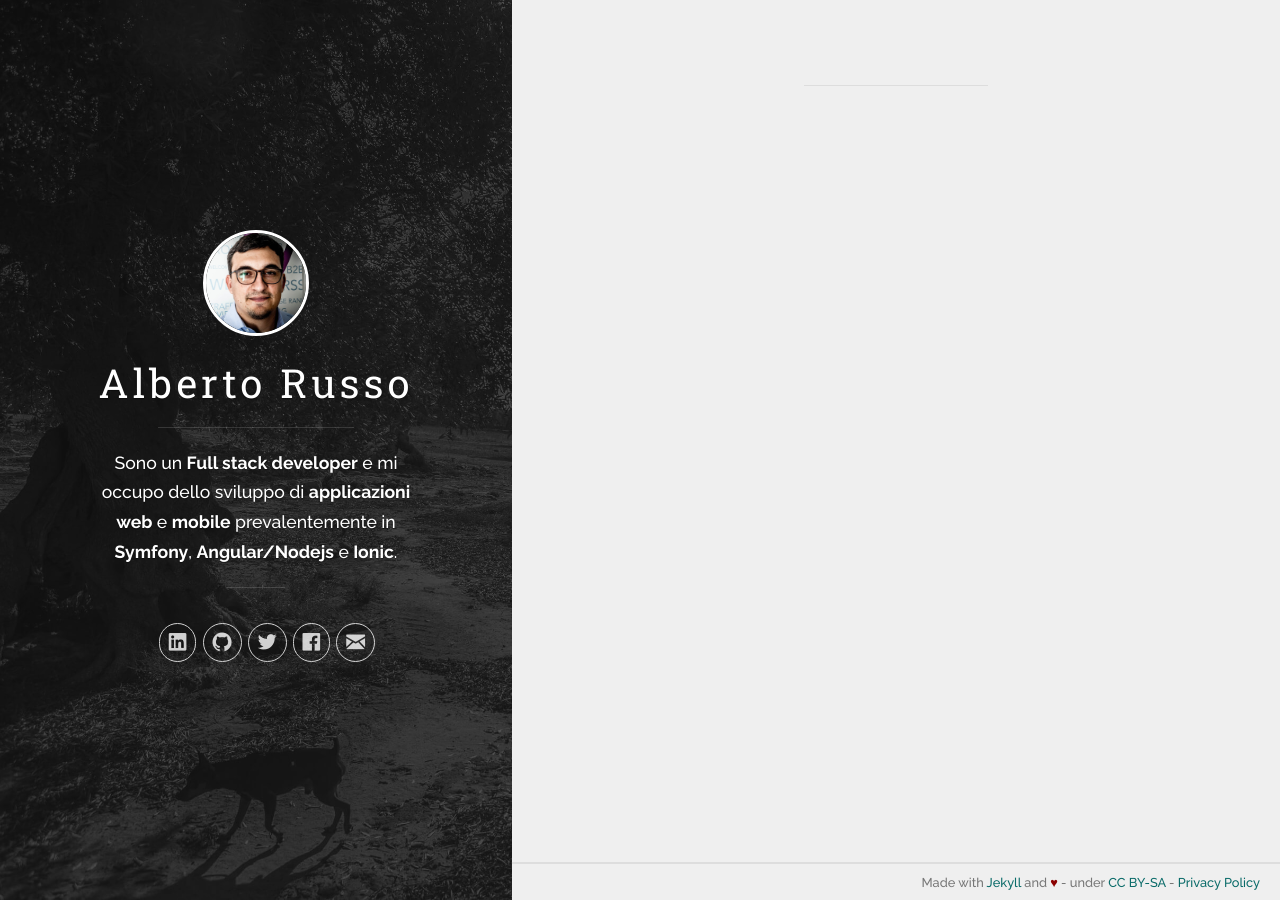
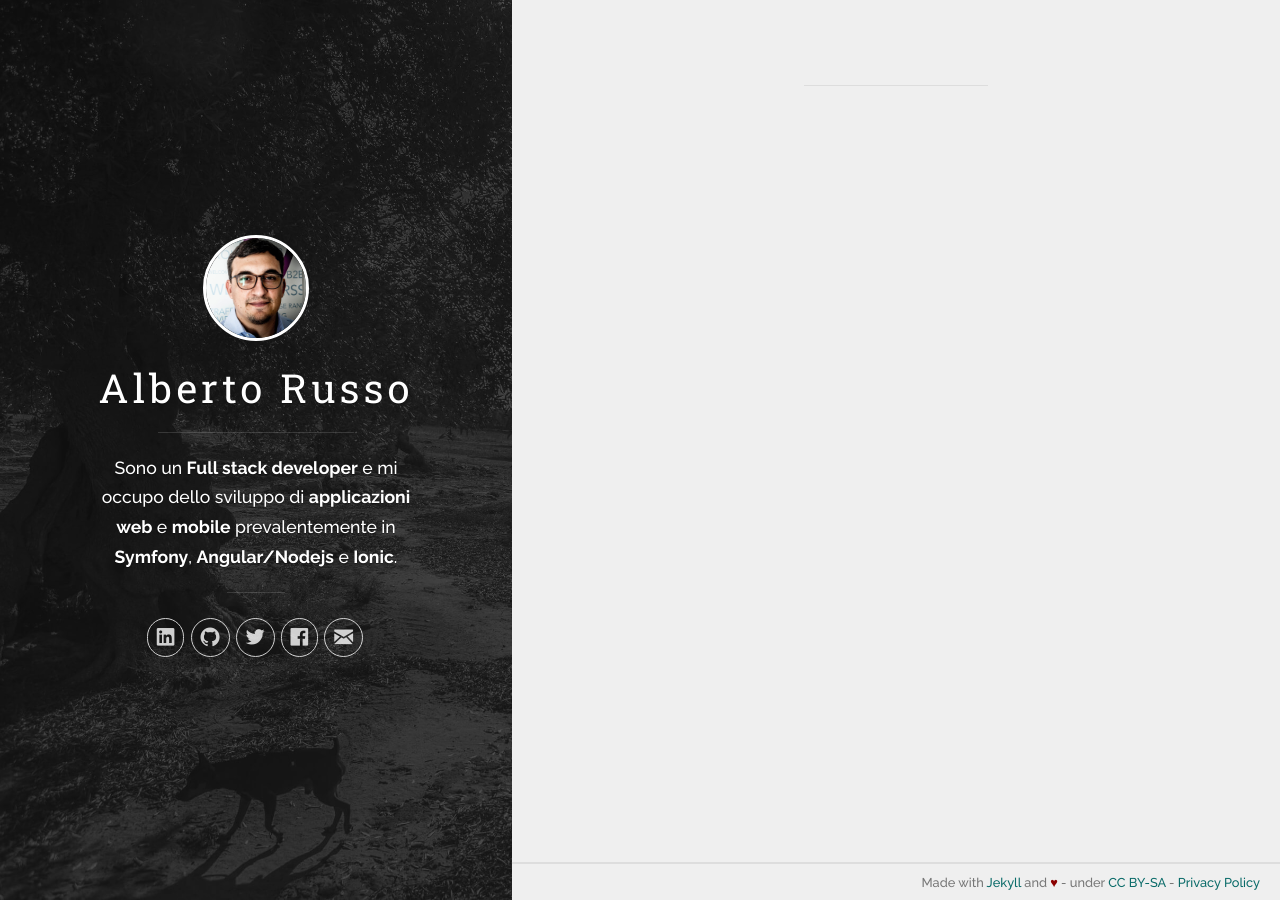
Before and after one commit to russoalberto/russoalberto.github.io, a Jekyll site: the page built from index.html, in a window 1280 px wide. Built offline with Jekyll 4.4.1, drawn with Linux system fonts in a browser that asks for light colours; the list of posts is cut into pages by our own code.

Commit message:
Fix social icon margin

```diff
--- a/_includes/header.html
+++ b/_includes/header.html
@@ -25,7 +25,7 @@
           </nav>
           {% endif %}
 
-          <nav class="cover-navigation navigation--social">
+          <nav class="cover-navigation navigation--social {% if site.posts.size == 0 %}margin-0{% endif %}">
             <ul class="navigation">
             {% if site.author.linkedin_username %}
             <!-- LinkedIn -->
--- a/_sass/uno.scss
+++ b/_sass/uno.scss
@@ -1494,6 +1494,10 @@ i {
 	width: 30%;
 	margin: 2.2em auto 2.1em auto;
 	border-top: 1px solid #dddddd; }
+
+.margin-0 {
+	margin: 0 !important;
+}
 
 *:focus {
 	outline: none; }
```
